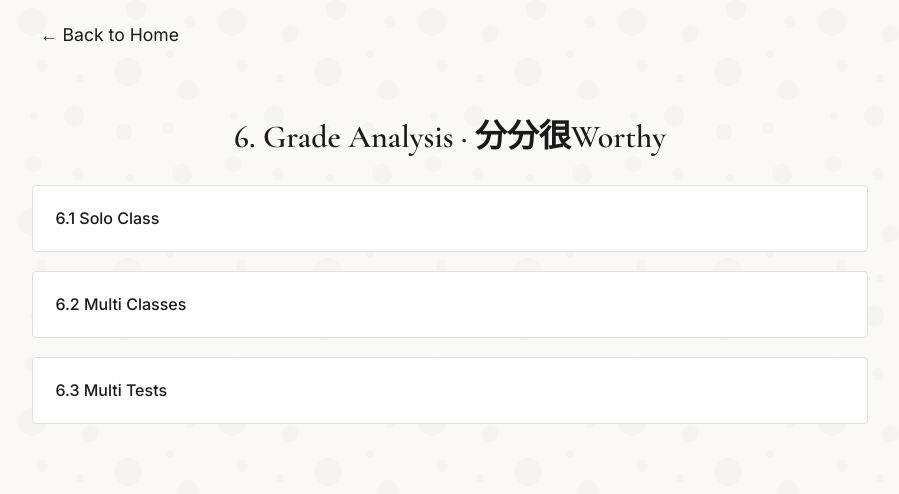
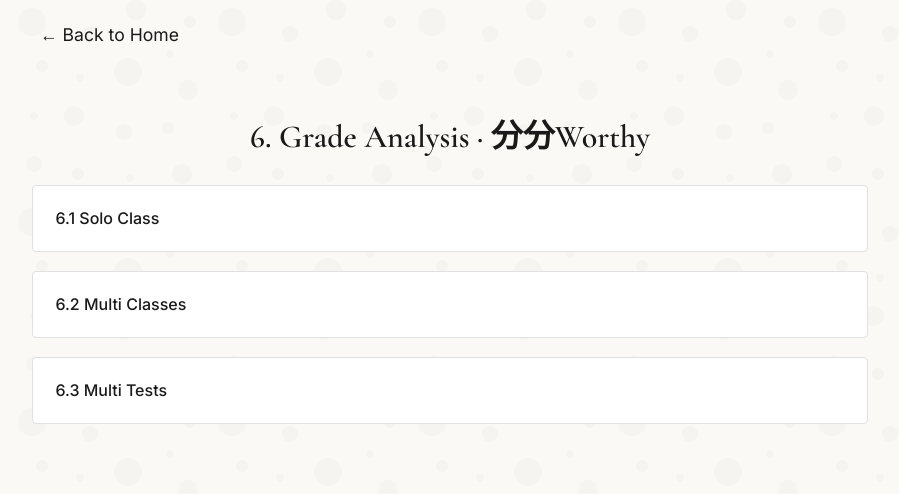
Before and after one commit to DuCJ-creator/shirley-secret-tools, a plain HTML site: page grade-analysis/index.html in a window 1280 px wide. Shown: the whole page, without its empty margins (190-1089 px from the left). Drawn offline with nearby package versions, Linux system fonts and the light colour scheme.

Commit message:
Update index.html

```diff
--- a/grade-analysis/index.html
+++ b/grade-analysis/index.html
@@ -29,7 +29,7 @@
 </head>
 <body>
   <header><a href="../" class="back">← Back to Home</a></header>
-  <h1 class="title">6. Grade Analysis · 分分很Worthy</h1>
+  <h1 class="title">6. Grade Analysis · 分分Worthy</h1>
   <div class="tools">
     <div class="item"><a href="https://ducj-creator.github.io/grade%20analysis%20solo%20class.html">6.1 Solo Class</a></div>
     <div class="item"><a href="https://ducj-creator.github.io/grade%20analysis%20multi%20classes.html">6.2 Multi Classes</a></div>
```
